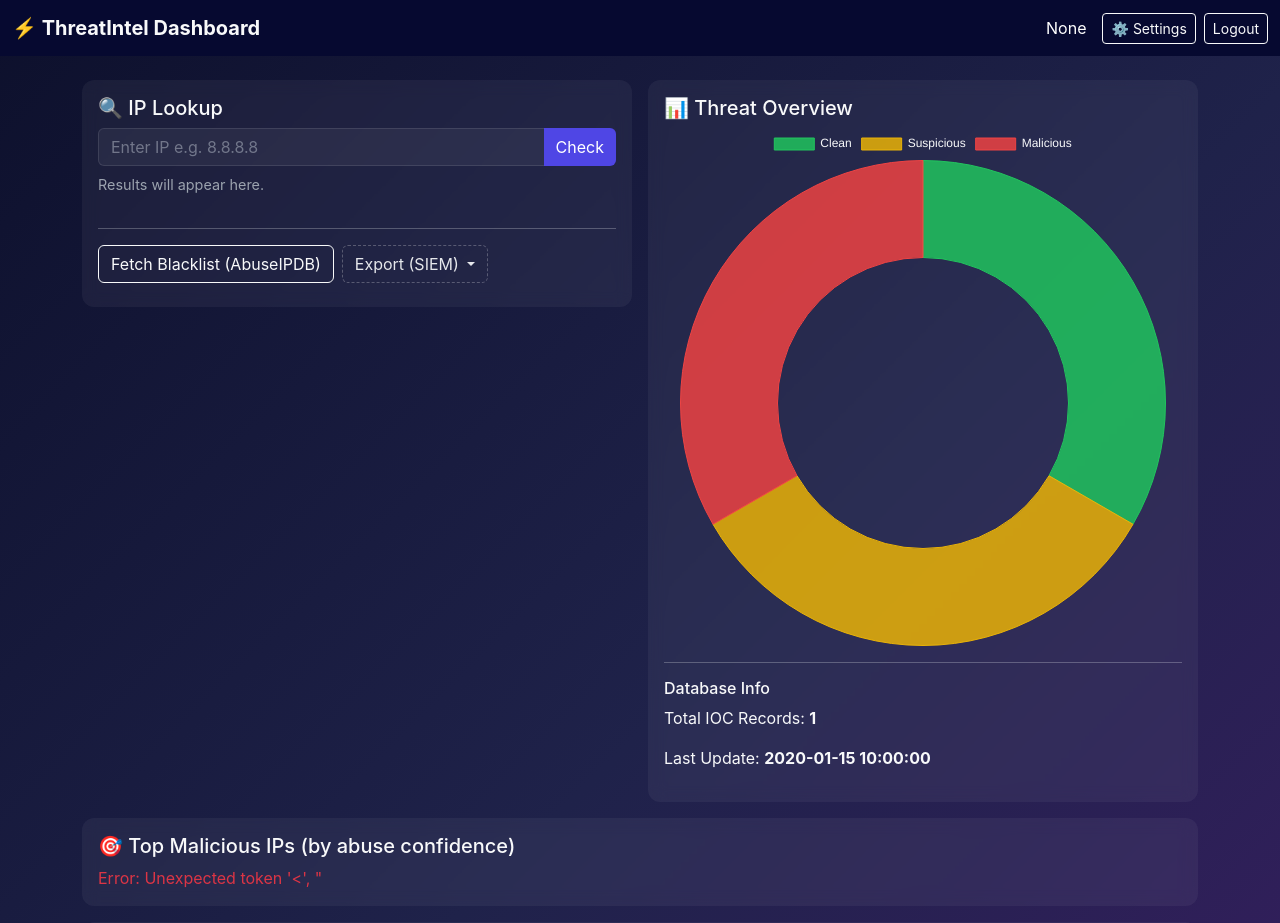
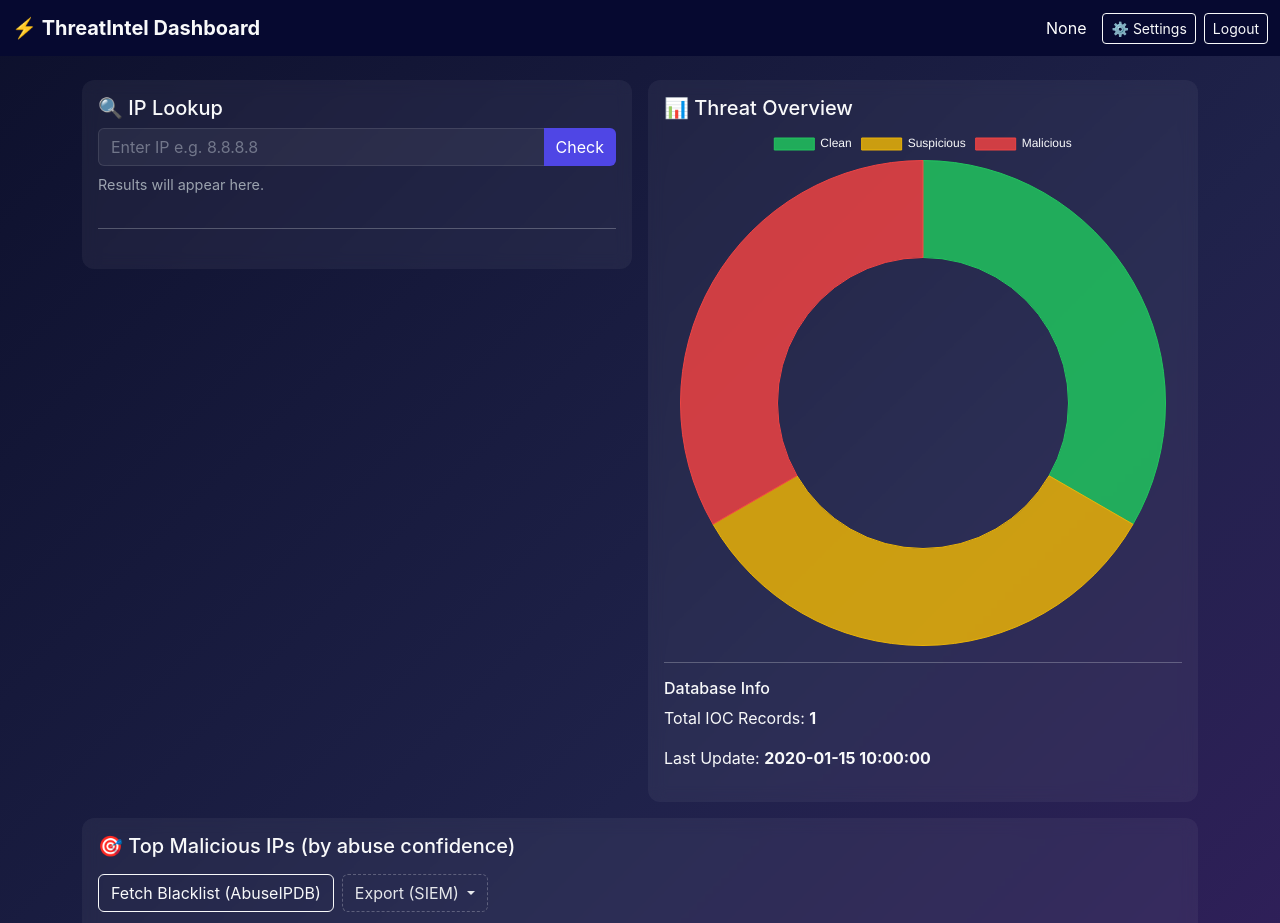
Before and after one commit to xatrarana/threatintel, a Flask app: template templates/dashboard.html in a window 1280 px wide. Shown: the top 923 px of the page. Run offline with Flask 3, Linux system fonts and the light colour scheme; the template is opened without the code that fills it: most values are stand-ins (such as "Sample title", 1, 10 or a date in 2020); some libraries are stand-ins or nearby versions.

Commit message:
fix: url redirection and css

```diff
--- a/app.py
+++ b/app.py
@@ -44,11 +44,10 @@
     app = create_app()
     print(f"""
     ╔═══════════════════════════════════════════════════════════════╗
-    ║          ThreatIntel Processor Pro - Starting...             ║
-    ║                                                               ║
-    ║  Developed & Designed by: Dip Kar                            ║
-    ║  Server: http://{Config.HOST}:{Config.PORT}                           ║
-    ║  Environment: {Config.ENV}                                        ║
+    ║          ThreatIntel Processor Pro - Starting...              ║   ║                                                               ║
+    ║  Developed & Designed by: Infotech Teams                      ║
+    ║  Server: http://{Config.HOST}:{Config.PORT}                   ║
+    ║  Environment: {Config.ENV}                                    ║
     ╚═══════════════════════════════════════════════════════════════╝
     """)
 
--- a/templates/dashboard.html
+++ b/templates/dashboard.html
@@ -124,6 +124,12 @@
     .form-control::placeholder {
       color: rgba(226,232,240,0.4);
     }
+    .mt-2{
+      margin-top: .5rem;
+    }
+    .mb-2{
+      margin-bottom: .5rem;
+    }
   </style>
 </head>
 <body>
@@ -136,7 +142,9 @@
       <div class="d-flex align-items-center gap-2">
         <span class="text-white me-2">{{ session.get('user') }}</span>
         <a class="btn btn-outline-light btn-sm" href="{{ url_for('auth.setup') }}">⚙️ Settings</a>
-        <a class="btn btn-outline-light btn-sm" href="{{ url_for('auth.logout') }}">Logout</a>
+        <form id="logoutForm" action="{{ url_for('auth.logout') }}" method="GET">
+          <button type="submit" class="btn btn-outline-light btn-sm">Logout</button>
+        </form>
       </div>
     </div>
   </nav>
@@ -168,21 +176,6 @@
             <p class="small-muted">Results will appear here.</p>
           </div>
           <hr/>
-          <div class="d-flex flex-wrap gap-2">
-            <button class="btn btn-outline-light" onclick="fetchBlacklist()">
-              Fetch Blacklist (AbuseIPDB)
-            </button>
-            <div class="dropdown">
-              <button class="btn btn-ghost dropdown-toggle" data-bs-toggle="dropdown">
-                Export (SIEM)
-              </button>
-              <ul class="dropdown-menu dropdown-menu-dark">
-                <li><a class="dropdown-item" href="{{ url_for('api.export_csv') }}">📄 Download CSV</a></li>
-                <li><a class="dropdown-item" href="{{ url_for('api.export_json') }}">📋 Download JSON</a></li>
-                <li><a class="dropdown-item" href="{{ url_for('api.export_stix') }}">🔒 Download STIX 2.1</a></li>
-              </ul>
-            </div>
-          </div>
           <div id="fetchResult" class="mt-2 small-muted"></div>
         </div>
       </div>
@@ -203,6 +196,21 @@
       <div class="col-12">
         <div class="card p-3">
           <h5>🎯 Top Malicious IPs (by abuse confidence)</h5>
+          <div class="d-flex flex-wrap gap-2 mt-2 mb-2" style="margin-bottom: 3rem !important;">
+            <button class="btn btn-outline-light" onclick="fetchBlacklist()">
+              Fetch Blacklist (AbuseIPDB)
+            </button>
+            <div class="dropdown" style="position: relative;">
+              <button class="btn btn-ghost dropdown-toggle" data-bs-toggle="dropdown">
+                Export (SIEM)
+              </button>
+              <ul class="dropdown-menu dropdown-menu-dark">
+                <li><a class="dropdown-item" href="{{ url_for('api.export_csv') }}">📄 Download CSV</a></li>
+                <li><a class="dropdown-item" href="{{ url_for('api.export_json') }}">📋 Download JSON</a></li>
+                <li><a class="dropdown-item" href="{{ url_for('api.export_stix') }}">🔒 Download STIX 2.1</a></li>
+              </ul>
+            </div>
+          </div>
           <div id="topList">
             <p class="small-muted">Loading...</p>
           </div>
```
